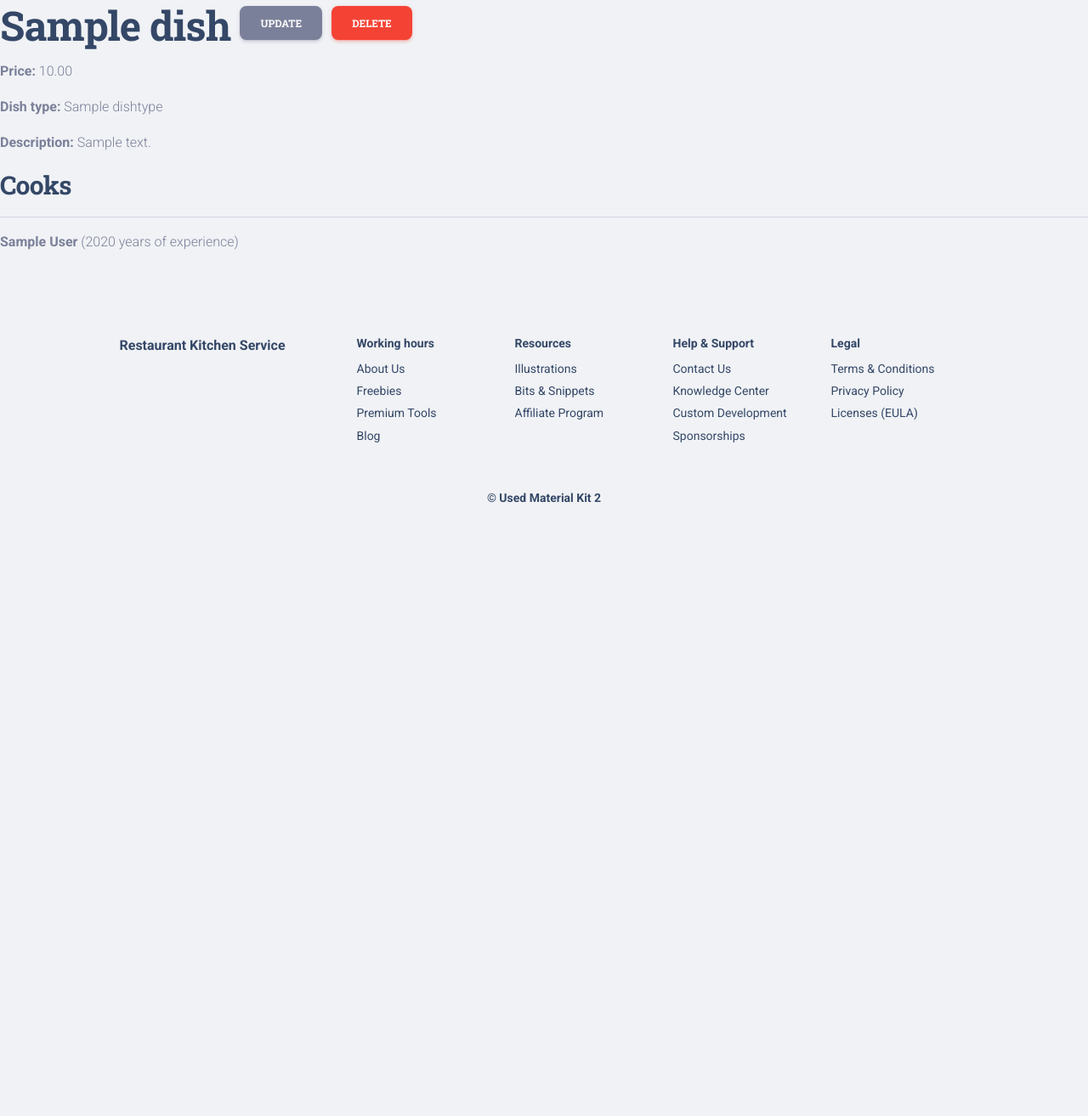
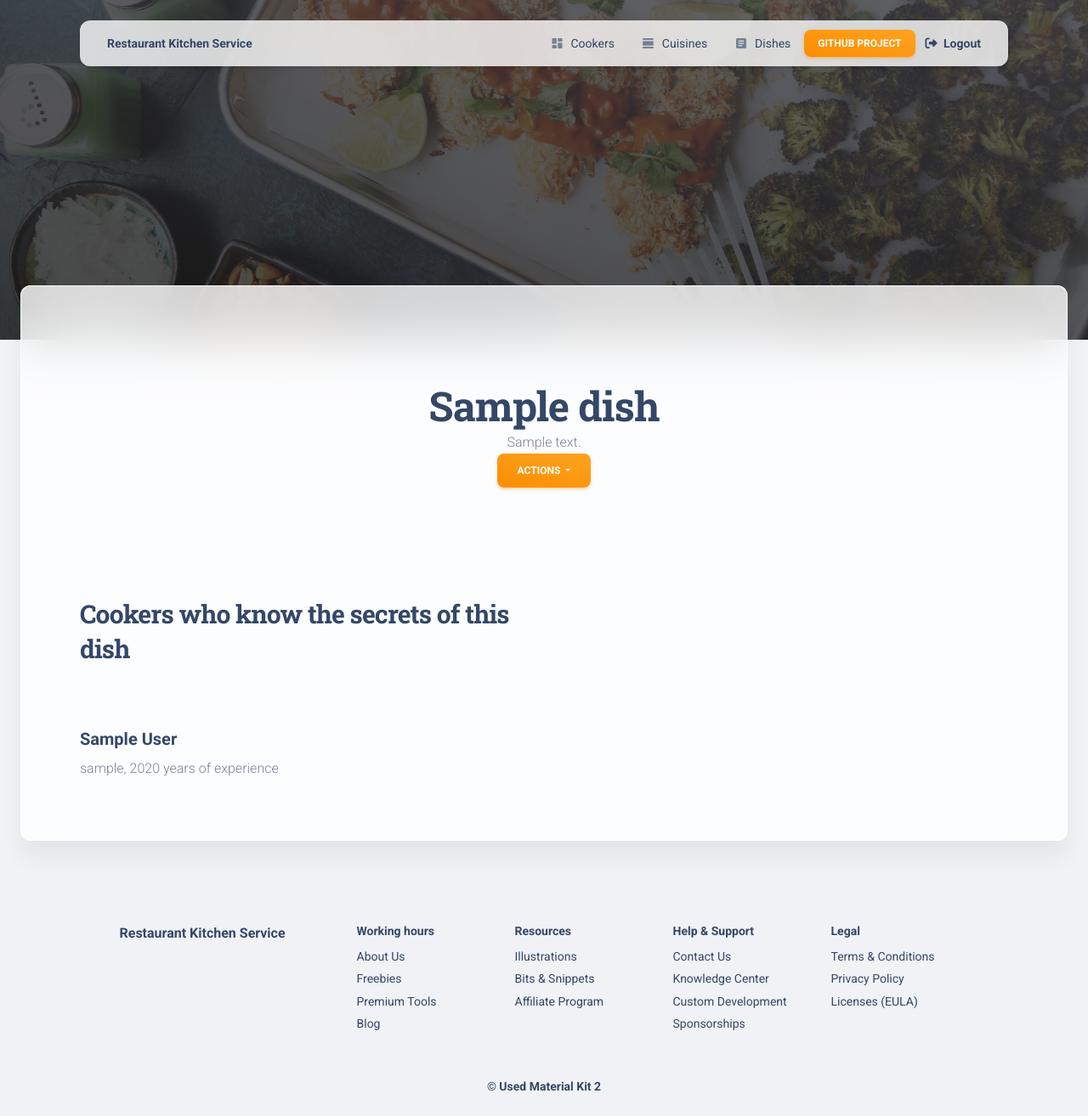
Before and after one commit to Yevheniy-Lototskiy/restaurant-kitchen-service, a Django app: page /dishes/1/ in a window 1280 px wide. Shown: the whole page at 85% size. Before the commit the page ends 592 px from the top, so only its background shows below. Run offline with Django 4.2, Linux system fonts and the light colour scheme; a user stored in the database is signed in; tables that the repository leaves empty hold one stand-in row (values such as "Sample post"); some libraries are stand-ins or nearby versions.

Commit message:
Rewritten dish_detail, added styles

```diff
--- a/templates/kitchen/dish_detail.html
+++ b/templates/kitchen/dish_detail.html
@@ -1,34 +1,82 @@
-{% extends 'base.html' %}
+{% extends "base.html" %}
+
+{% block title %} {{ dish.name }} {% endblock %}
+
+{% block body_class %}{% endblock %}
+
+{% block stylesheets %}{% endblock stylesheets %}
 
 {% block content %}
-  <h1>
-    {{ dish.name }}
 
-    <a href="{% url 'kitchen:dish-update' pk=dish.id %}" class="btn btn-secondary link-to-page">
+  {% include 'includes/navigation.html' %}
+
+  <header>
+    <div class="page-header min-height-400" style="background-image: url('{{ ASSETS_ROOT }}/img/bg1.jpg');"
+         loading="lazy">
+      <span class="mask bg-gradient-dark opacity-8"></span>
+    </div>
+  </header>
+
+  <div class="card card-body blur shadow-blur mx-3 mx-md-4 mt-n6 mb-4">
+
+    <section class="py-sm-7 py-5 position-relative">
+      <div class="col-lg-7 col-md-7 z-index-2 position-relative px-md-2 px-sm-2 mx-md-auto">
+        <div class="col-lg-8 text-center mx-auto my-auto">
+          <h1 class="mb-0">{{ dish.name }}</h1>
+          <p class="col-lg-12 text-center mx-auto my-auto">
+            {{ dish.description }}
+          </p>
+        </div>
+
+        <div class="text-center">
+          <button class="btn dropdown-toggle bg-gradient-warning" type="button" id="dropdownMenuButton"
+                  data-bs-toggle="dropdown" aria-expanded="false">
+            Actions
+          </button>
+          <ul class="dropdown-menu px-2 py-3" aria-labelledby="dropdownMenuButton">
+            <li>
+              <a class="dropdown-item border-radius-md bg-gradient-faded-light"
+                 href="{% url 'kitchen:dish-update' pk=dish.id %}">
                 Update
               </a>
-    <a href="{% url 'kitchen:dish-delete' pk=dish.id %}" class="btn btn-danger link-to-page">
+            </li>
+            <li>
+              <a class="dropdown-item border-radius-md bg-gradient-faded-light"
+                 href="{% url 'kitchen:dish-delete' pk=dish.id %}">
                 Delete
               </a>
-  </h1>
-  <p><strong>Price:</strong> {{ dish.price }}</p>
-  <p><strong>Dish type:</strong> {{ dish.dish_type.name }}</p>
-  <p><strong>Description:</strong> {{ dish.description }}</p>
+            </li>
+          </ul>
+        </div>
+      </div>
+    </section>
 
-  <div>
-    <h3>Cooks</h3>
-
+    <section class="py-3">
+      <div class="container">
+        <div class="row">
+          <div class="col-lg-6">
+            <h3 class="mb-5">Cookers who know the secrets of this dish</h3>
+          </div>
+        </div>
+        <div class="col">
           {% for cook in dish.cooks.all %}
-      <hr>
+            <div class="card-body px-0">
+              <h5>
+                <a href="{% url 'kitchen:cook-detail' pk=cook.id %}" class="text-dark font-weight-bold">
+                  {{ cook.first_name }} {{ cook.last_name }}
+                </a>
+              </h5>
               <p>
-        <strong>{{ cook.first_name }} {{ cook.last_name }}</strong>
-        {% if cook.years_of_experience %}
-          ({{ cook.years_of_experience }}
-           year{{ cook.years_of_experience|pluralize }} of experience)
-        {% endif %}
+                {{ cook.username }}, {{ cook.years_of_experience }} year{{ cook.years_of_experience|pluralize }} of
+                experience
               </p>
-    {% empty %}
-      <p>No cooks...</p>
+            </div>
           {% endfor %}
         </div>
-{% endblock %}
+      </div>
+    </section>
+  </div>
+
+{% endblock content %}
+
+{% block javascripts %}{% endblock javascripts %}
```
Lines whose indentation alone changed are shown as unchanged.
